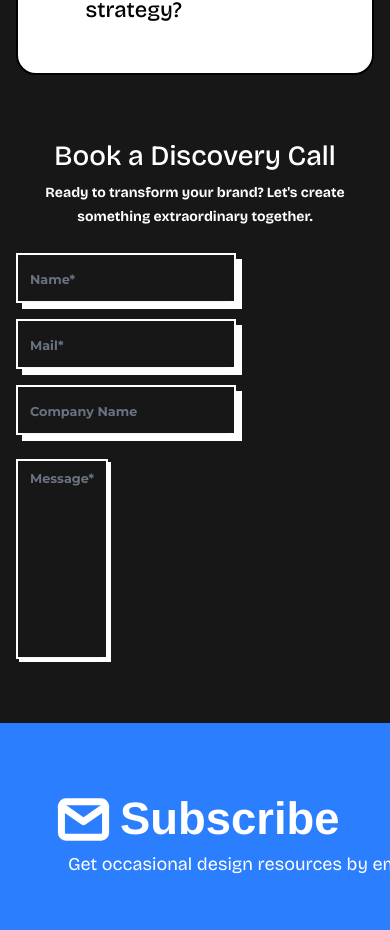
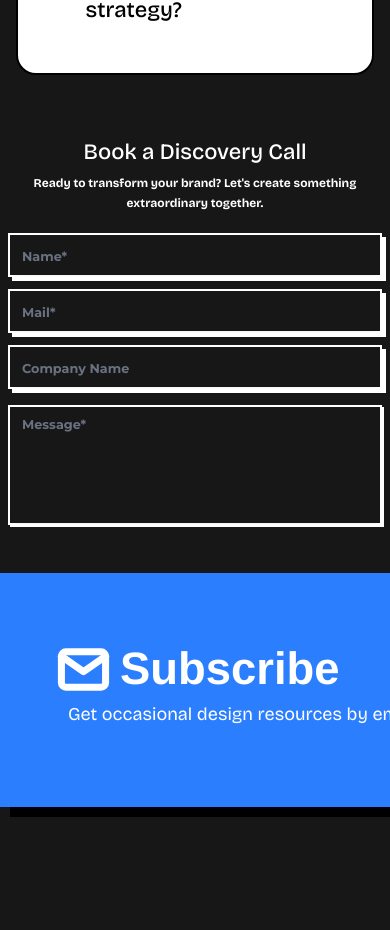
Before and after one commit to Crelivio/OfficialWebsite, a Next.js app: page / in a window 390 px wide. Shown: the part 3910-4840 px from the top of the page. Built offline with nearby package versions, Linux system fonts and the light colour scheme.

Commit message:
Responsive and style updates in DiscoverySection

```diff
--- a/app/Section/DiscoverySection.tsx
+++ b/app/Section/DiscoverySection.tsx
@@ -3,21 +3,20 @@ import { Textarea } from "@/components/ui/textarea";
 
 export default function DiscoverySection(): React.JSX.Element {
   return (
-    <div className="relative w-full px-4 sm:px-8 lg:px-20 xl:px-[105px] mb-16">
-      <div className="text-center mb-6 sm:mb-8">
-        <div className="[font-family:'Bricolage_Grotesque',Helvetica] font-medium text-white text-[28px] sm:text-[35px] lg:text-[45px] text-center tracking-[0] leading-[normal] mb-2 sm:mb-4">
+    <div className="relative w-full px-2 sm:px-4 md:px-8 lg:px-20 xl:px-[105px] mb-12 sm:mb-16">
+      <div className="text-center mb-5 sm:mb-8">
+        <div className="[font-family:'Bricolage_Grotesque',Helvetica] font-medium text-white text-[22px] sm:text-[28px] lg:text-[45px] text-center tracking-[0] leading-[normal] mb-2 sm:mb-4">
           Book a Discovery Call
         </div>
-        <div className="[font-family:'Bricolage_Grotesque',Helvetica] font-bold text-white text-[14px] sm:text-[16px] lg:text-[20px] text-center tracking-[0] leading-6 sm:leading-7 px-4">
-          Ready to transform your brand? Let&apos;s create something extraordinary
-          together.
+        <div className="[font-family:'Bricolage_Grotesque',Helvetica] font-bold text-white text-[12px] sm:text-[16px] lg:text-[20px] text-center tracking-[0] leading-5 sm:leading-7 px-2 sm:px-4">
+          Ready to transform your brand? Let&apos;s create something extraordinary together.
         </div>
       </div>
-      <div className="flex flex-col lg:flex-row gap-6 sm:gap-8 mb-8 items-start justify-center">
+      <div className="flex flex-col lg:flex-row gap-4 sm:gap-6 lg:gap-8 mb-6 sm:mb-8 items-start justify-center">
         {/* Left side: Name, Mail, Company stacked vertically */}
-        <div className="flex flex-col space-y-4 sm:space-y-6 lg:space-y-8 flex-1 max-w-lg">
+        <div className="flex flex-col space-y-3 sm:space-y-4 lg:space-y-8 w-full max-w-[400px] sm:max-w-[500px] lg:max-w-lg mx-auto lg:mx-0">
           <div>
-            <div className="w-full h-[50px] sm:h-[60px] lg:h-[70px] border-[2px] sm:border-[3px] border-solid border-[#ffffff] shadow-[6px_6px_0px_#ffffff] sm:shadow-[8px_8px_0px_#ffffff] lg:shadow-[10px_10px_0px_#ffffff]">
+            <div className="w-full h-[44px] sm:h-[54px] lg:h-[70px] border-[2px] sm:border-[3px] border-solid border-[#ffffff] shadow-[4px_4px_0px_#ffffff] sm:shadow-[6px_6px_0px_#ffffff] lg:shadow-[10px_10px_0px_#ffffff]">
               <Input
                 className="w-full h-full bg-transparent border-none text-white placeholder-white placeholder:text-[0.8rem] sm:placeholder:text-[0.9rem] lg:placeholder:text-[1rem] placeholder:font-bold placeholder-opacity-100"
                 type="text"
@@ -26,7 +25,7 @@ export default function DiscoverySection(): React.JSX.Element {
             </div>
           </div>
           <div>
-            <div className="w-full h-[50px] sm:h-[60px] lg:h-[70px] border-[2px] sm:border-[3px] border-solid border-[#ffffff] shadow-[6px_6px_0px_#ffffff] sm:shadow-[8px_8px_0px_#ffffff] lg:shadow-[10px_10px_0px_#ffffff]">
+            <div className="w-full h-[44px] sm:h-[54px] lg:h-[70px] border-[2px] sm:border-[3px] border-solid border-[#ffffff] shadow-[4px_4px_0px_#ffffff] sm:shadow-[6px_6px_0px_#ffffff] lg:shadow-[10px_10px_0px_#ffffff]">
               <Input
                 className="w-full h-full bg-transparent border-none text-white placeholder-white placeholder:text-[0.8rem] sm:placeholder:text-[0.9rem] lg:placeholder:text-[1rem] placeholder:font-bold placeholder-opacity-100"
                 type="email"
@@ -35,7 +34,7 @@ export default function DiscoverySection(): React.JSX.Element {
             </div>
           </div>
           <div>
-            <div className="w-full h-[50px] sm:h-[60px] lg:h-[70px] border-[2px] sm:border-[3px] border-solid border-[#ffffff] shadow-[6px_6px_0px_#ffffff] sm:shadow-[8px_8px_0px_#ffffff] lg:shadow-[10px_10px_0px_#ffffff]">
+            <div className="w-full h-[44px] sm:h-[54px] lg:h-[70px] border-[2px] sm:border-[3px] border-solid border-[#ffffff] shadow-[4px_4px_0px_#ffffff] sm:shadow-[6px_6px_0px_#ffffff] lg:shadow-[10px_10px_0px_#ffffff]">
               <Input
                 className="w-full h-full bg-transparent border-none text-white placeholder-white placeholder:text-[0.8rem] sm:placeholder:text-[0.9rem] lg:placeholder:text-[1rem] placeholder:font-bold placeholder-opacity-100"
                 type="text"
@@ -45,8 +44,8 @@ export default function DiscoverySection(): React.JSX.Element {
           </div>
         </div>
         {/* Right side: Message textarea */}
-        <div className="flex-1 max-w-xl">
-          <div className="w-full h-[200px] sm:h-[260px] lg:h-[320px] border-[2px] sm:border-[2px] border-solid border-[#ffffff] shadow-[3px_3px_0px_#ffffff] sm:shadow-[4px_4px_0px_#ffffff] lg:shadow-[5px_5px_0px_#ffffff]">
+        <div className="w-full max-w-[400px] sm:max-w-[500px] lg:max-w-xl mx-auto lg:mx-0">
+          <div className="w-full h-[120px] sm:h-[180px] lg:h-[320px] border-[2px] sm:border-[2px] border-solid border-[#ffffff] shadow-[2px_2px_0px_#ffffff] sm:shadow-[4px_4px_0px_#ffffff] lg:shadow-[5px_5px_0px_#ffffff]">
             <Textarea
               className="w-full h-full bg-transparent border-none text-white resize-none placeholder-white placeholder:text-[0.8rem] sm:placeholder:text-[0.9rem] lg:placeholder:text-[1rem] placeholder:font-bold placeholder-opacity-100"
               placeholder="Message*"
```
